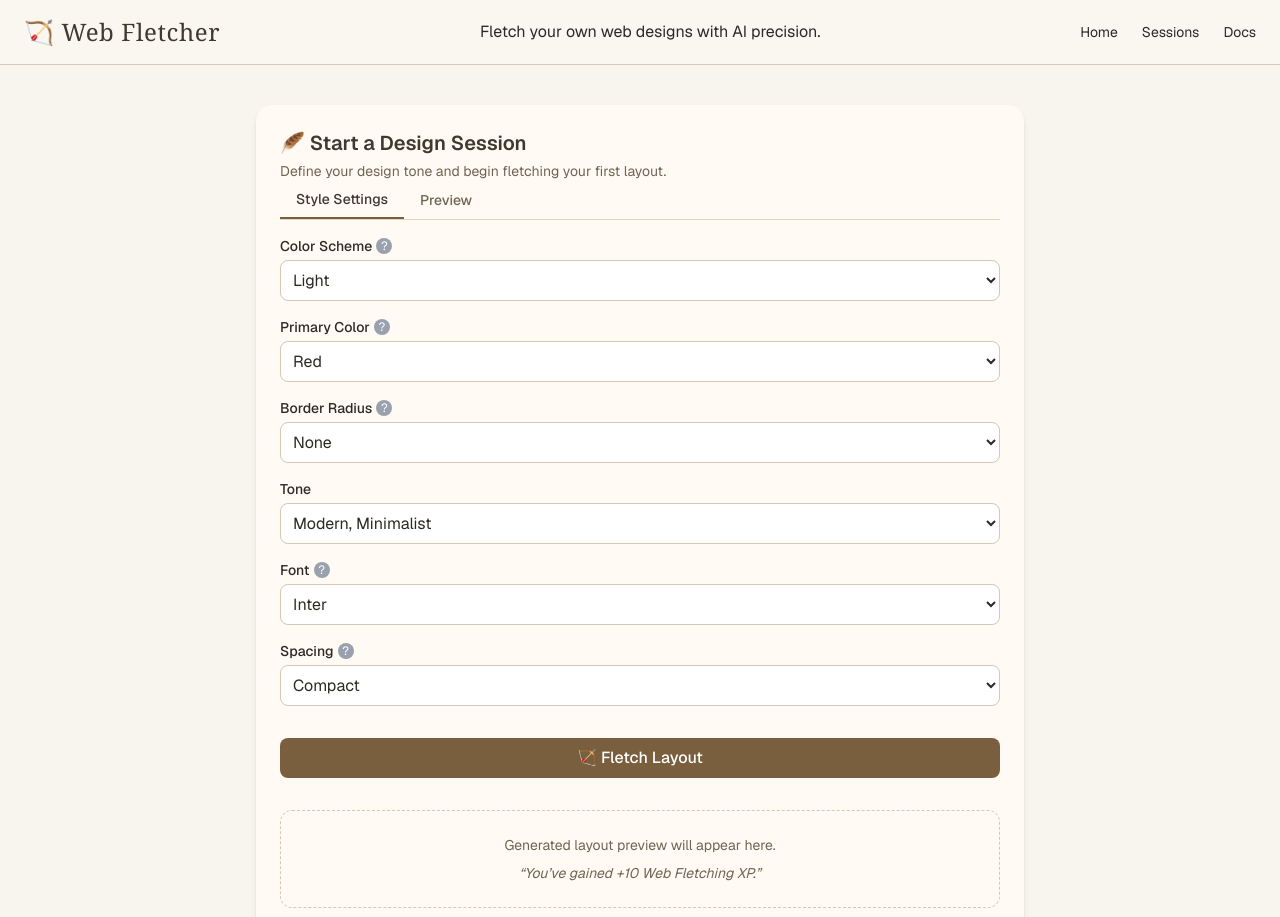
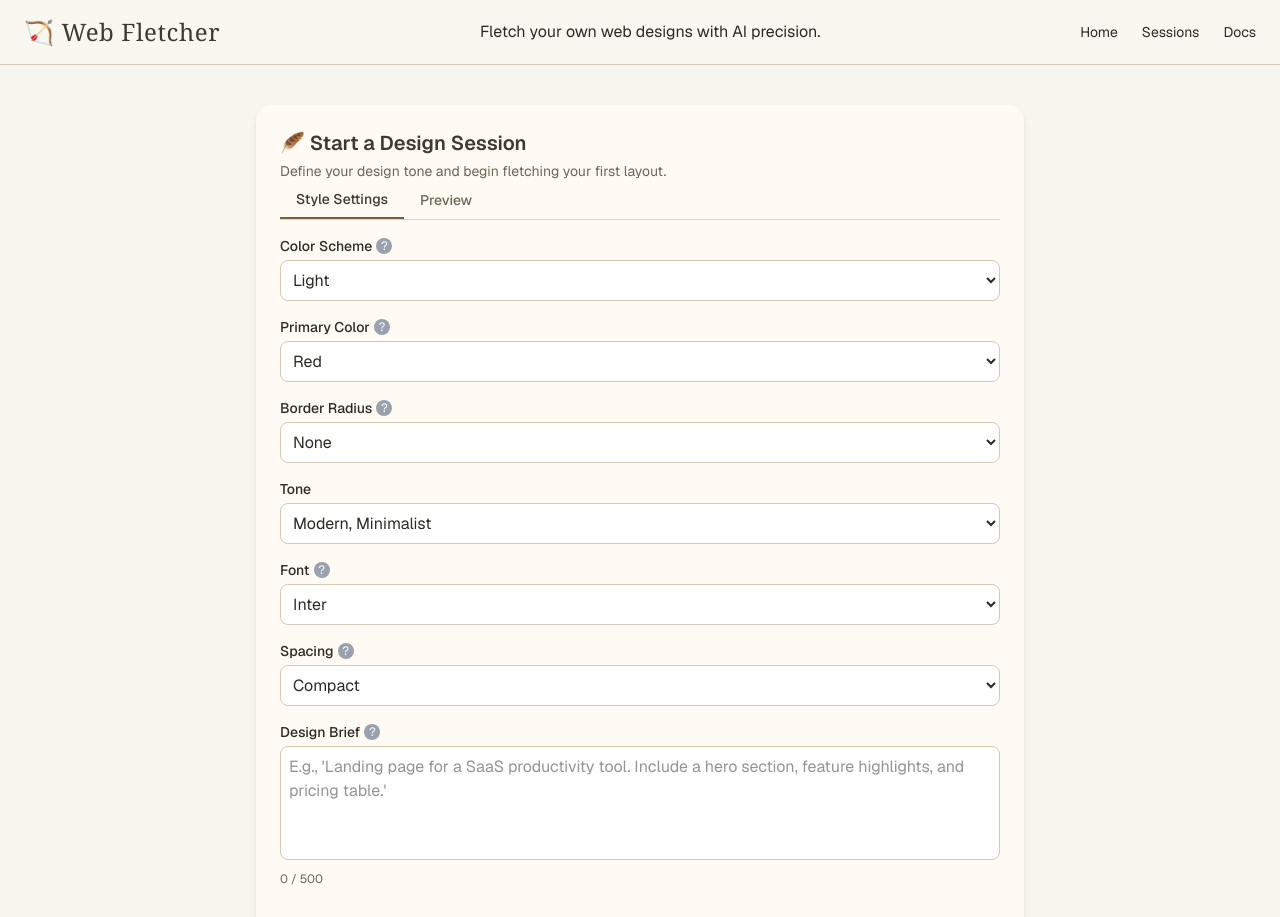
Before and after one commit to bertjee321/web-fletcher, a Next.js app: page / in a window 1280 px wide. Shown: the top 917 px of the page. Built offline with nearby package versions, Linux system fonts and the light colour scheme.

Commit message:
Add DesignBriefInput component and integrate it into DesignConfigForm

```diff
--- a/components/design/DesignConfigForm.tsx
+++ b/components/design/DesignConfigForm.tsx
@@ -3,6 +3,7 @@
 import {
   BorderRadiusInput,
   ColorSchemeInput,
+  DesignBriefInput,
   FontInput,
   PrimaryColorInput,
   SpacingInput,
@@ -61,6 +62,13 @@ const DesignConfigForm = ({
         }
       />
 
+      <DesignBriefInput
+        value={styleContext.designBrief ?? ""}
+        setValue={(value) =>
+          setStyleContext({ ...styleContext, designBrief: value })
+        }
+      />
+
       <Button
         className="mt-4 w-full bg-[#7a5f3e] hover:bg-[#8b7355] text-white font-medium py-2 rounded-lg transition-colors"
         onClick={() => console.log(styleContext)}
--- /dev/null
+++ b/components/design/style-inputs/DesignBriefInput.tsx
@@ -0,0 +1,40 @@
+"use client";
+
+import Tooltip from "@/components/ui/Tooltip";
+
+interface DesignBriefInputProps {
+  value: string;
+  setValue: (value: string) => void;
+}
+
+const MAX_LENGTH = 500;
+
+const DesignBriefInput = ({ value, setValue }: DesignBriefInputProps) => {
+  return (
+    <div>
+      <div className="flex items-center gap-1 mb-1">
+        <label className="block text-sm font-medium">Design Brief</label>
+        <Tooltip
+          content={
+            <p className="text-sm text-gray-700">
+              Provide additional context about your layout—what it's for, any specific features or information you'd like included, or any other details that help clarify your vision. This is optional and complements your style settings.
+            </p>
+          }
+        />
+      </div>
+      <textarea
+        value={value}
+        onChange={(e) => setValue(e.target.value.slice(0, MAX_LENGTH))}
+        placeholder="E.g., 'Landing page for a SaaS productivity tool. Include a hero section, feature highlights, and pricing table.'"
+        maxLength={MAX_LENGTH}
+        className="w-full border border-[#d3c9b4] rounded-lg p-2 bg-white resize-none"
+        rows={4}
+      />
+      <p className="text-xs text-[#6e6556] mt-1">
+        {value.length} / {MAX_LENGTH}
+      </p>
+    </div>
+  );
+};
+
+export default DesignBriefInput;
```
Also changed, not shown: components/design/style-inputs/index.ts (+4 -3 lines).
